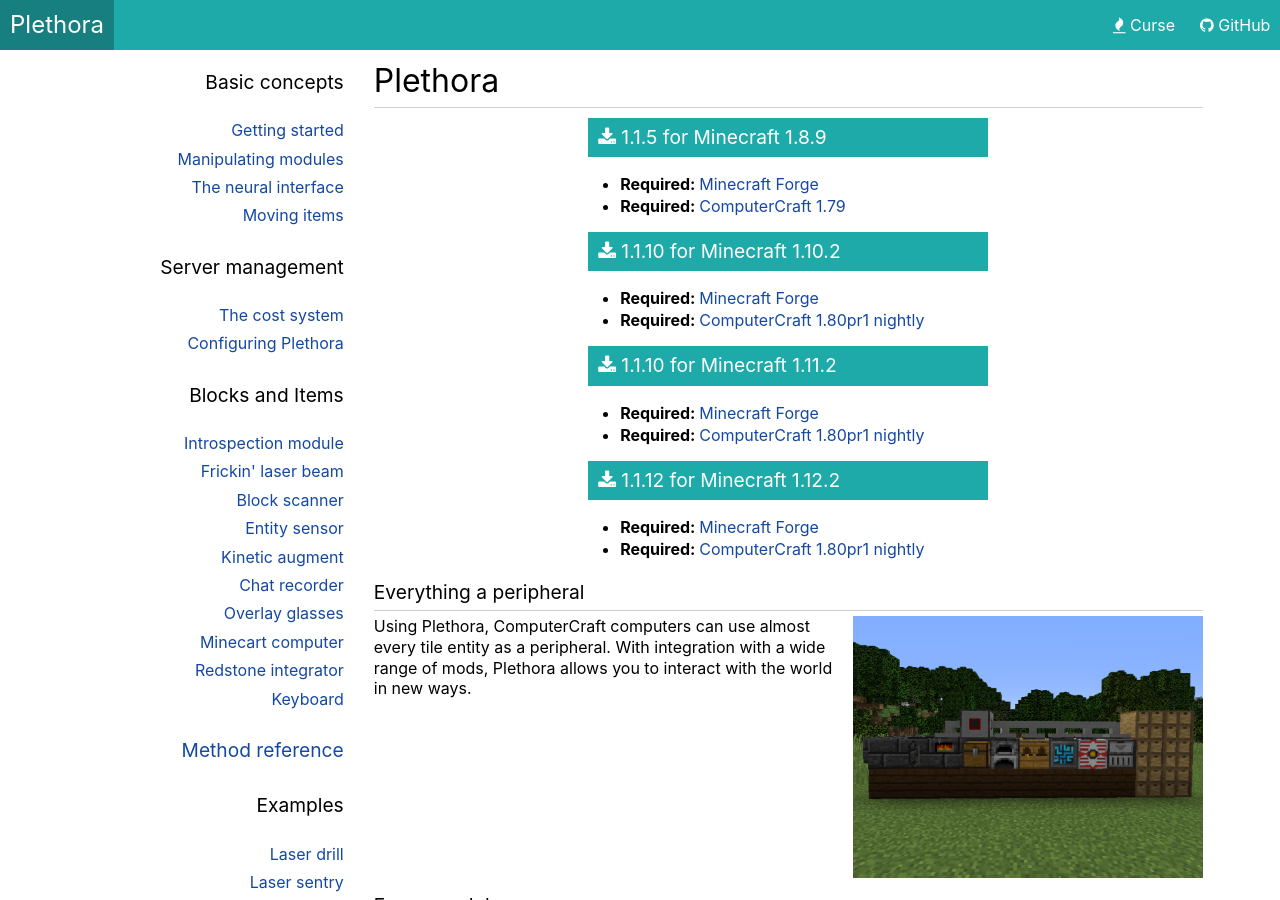
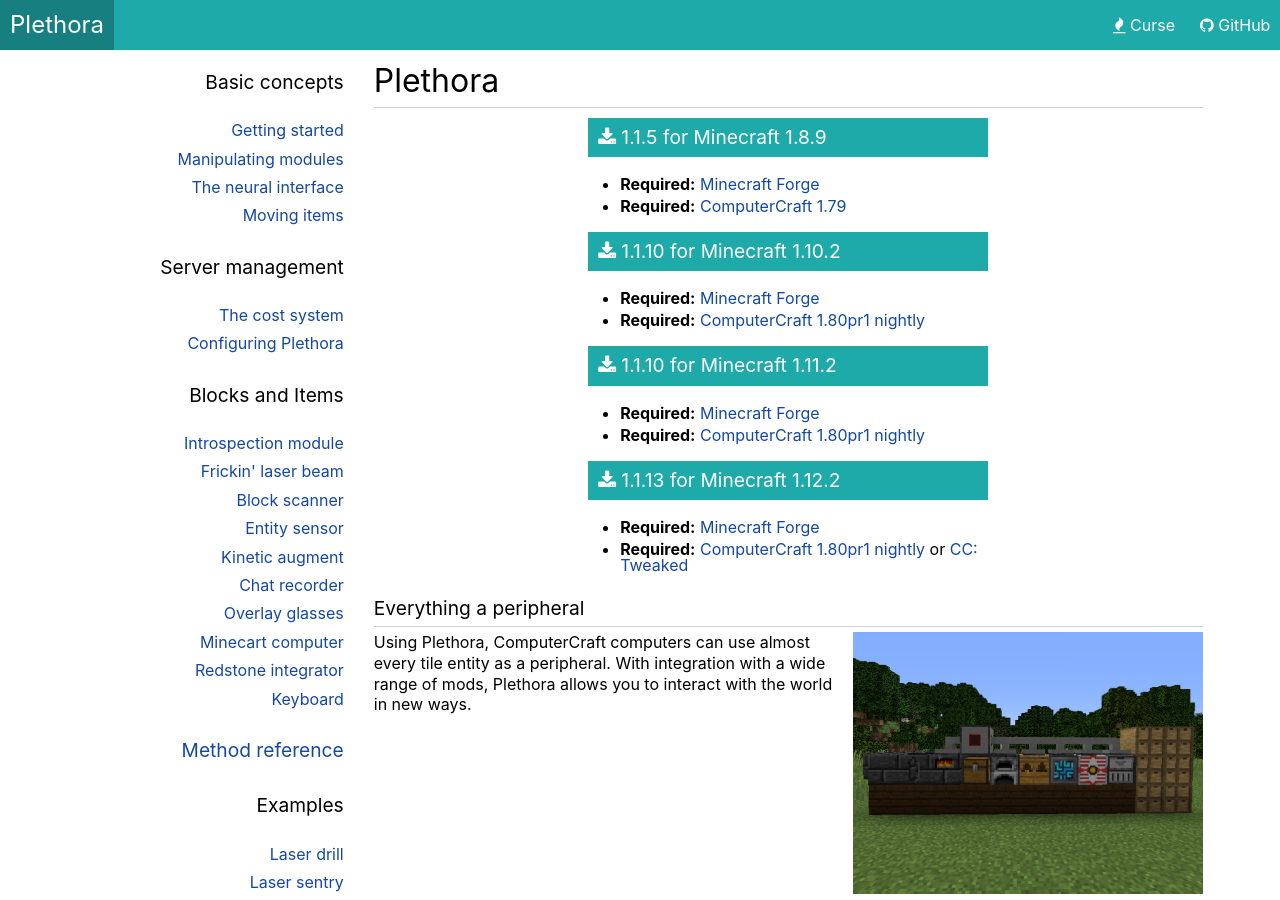
Before and after one commit to SquidDev-CC/plethora, a Jekyll site: the page built from index.html, in a window 1280 px wide and 900 px high. Built offline with Jekyll 4.4.1, drawn with Linux system fonts in a browser that asks for light colours.

```diff
--- a/index.html
+++ b/index.html
@@ -13,8 +13,8 @@ layout: text
 			</a>
 		</h3>
 		<ul>
-			<li><strong>Required: </strong> <a href="http://files.minecraftforge.net/maven/net/minecraftforge/forge/index_1.8.9.html">Minecraft Forge</a></li>
-			<li><strong>Required: </strong> <a href="https://minecraft.curseforge.com/projects/computercraft/files/2291384/download">ComputerCraft 1.79</a></li>
+			<li><strong>Required:</strong> <a href="http://files.minecraftforge.net/maven/net/minecraftforge/forge/index_1.8.9.html">Minecraft Forge</a></li>
+			<li><strong>Required:</strong> <a href="https://minecraft.curseforge.com/projects/computercraft/files/2291384/download">ComputerCraft 1.79</a></li>
 		</ul>
 	</div>
 	<div class="version">
@@ -26,8 +26,8 @@ layout: text
 			</a>
 		</h3>
 		<ul>
-			<li><strong>Required: </strong> <a href="http://files.minecraftforge.net/maven/net/minecraftforge/forge/index_1.10.2.html">Minecraft Forge</a></li>
-			<li><strong>Required: </strong> <a href="https://cc.crzd.me/">ComputerCraft 1.80pr1 nightly</a></li>
+			<li><strong>Required:</strong> <a href="http://files.minecraftforge.net/maven/net/minecraftforge/forge/index_1.10.2.html">Minecraft Forge</a></li>
+			<li><strong>Required:</strong> <a href="https://cc.crzd.me/">ComputerCraft 1.80pr1 nightly</a></li>
 		</ul>
 	</div>
 	<div class="version">
@@ -39,21 +39,25 @@ layout: text
 			</a>
 		</h3>
 		<ul>
-			<li><strong>Required: </strong> <a href="http://files.minecraftforge.net/maven/net/minecraftforge/forge/index_1.11.2.html">Minecraft Forge</a></li>
-			<li><strong>Required: </strong> <a href="https://cc.crzd.me/">ComputerCraft 1.80pr1 nightly</a></li>
+			<li><strong>Required:</strong> <a href="http://files.minecraftforge.net/maven/net/minecraftforge/forge/index_1.11.2.html">Minecraft Forge</a></li>
+			<li><strong>Required:</strong> <a href="https://cc.crzd.me/">ComputerCraft 1.80pr1 nightly</a></li>
 		</ul>
 	</div>
 	<div class="version">
 		<h3>
-			<a href="https://minecraft.curseforge.com/projects/plethora-peripherals/files/2594236">
+			<a href="https://minecraft.curseforge.com/projects/plethora-peripherals/files/2608297/download">
 				<span class="fa fa-download" aria-hidden="true"></span>
 				<span class="aria-hint">Download</span>
-				1.1.12 for Minecraft 1.12.2
+				1.1.13 for Minecraft 1.12.2
 			</a>
 		</h3>
 		<ul>
-			<li><strong>Required: </strong> <a href="http://files.minecraftforge.net/maven/net/minecraftforge/forge/index_1.12.2.html">Minecraft Forge</a></li>
-			<li><strong>Required: </strong> <a href="https://cc.crzd.me/">ComputerCraft 1.80pr1 nightly</a></li>
+			<li><strong>Required:</strong> <a href="http://files.minecraftforge.net/maven/net/minecraftforge/forge/index_1.12.2.html">Minecraft Forge</a></li>
+			<li>
+				<strong>Required:</strong>
+				<a href="https://cc.crzd.me/">ComputerCraft 1.80pr1 nightly</a> or
+				<a href="https://minecraft.curseforge.com/projects/cc-tweaked">CC: Tweaked</a>
+			</li>
 		</ul>
 	</div>
 </div>
```
